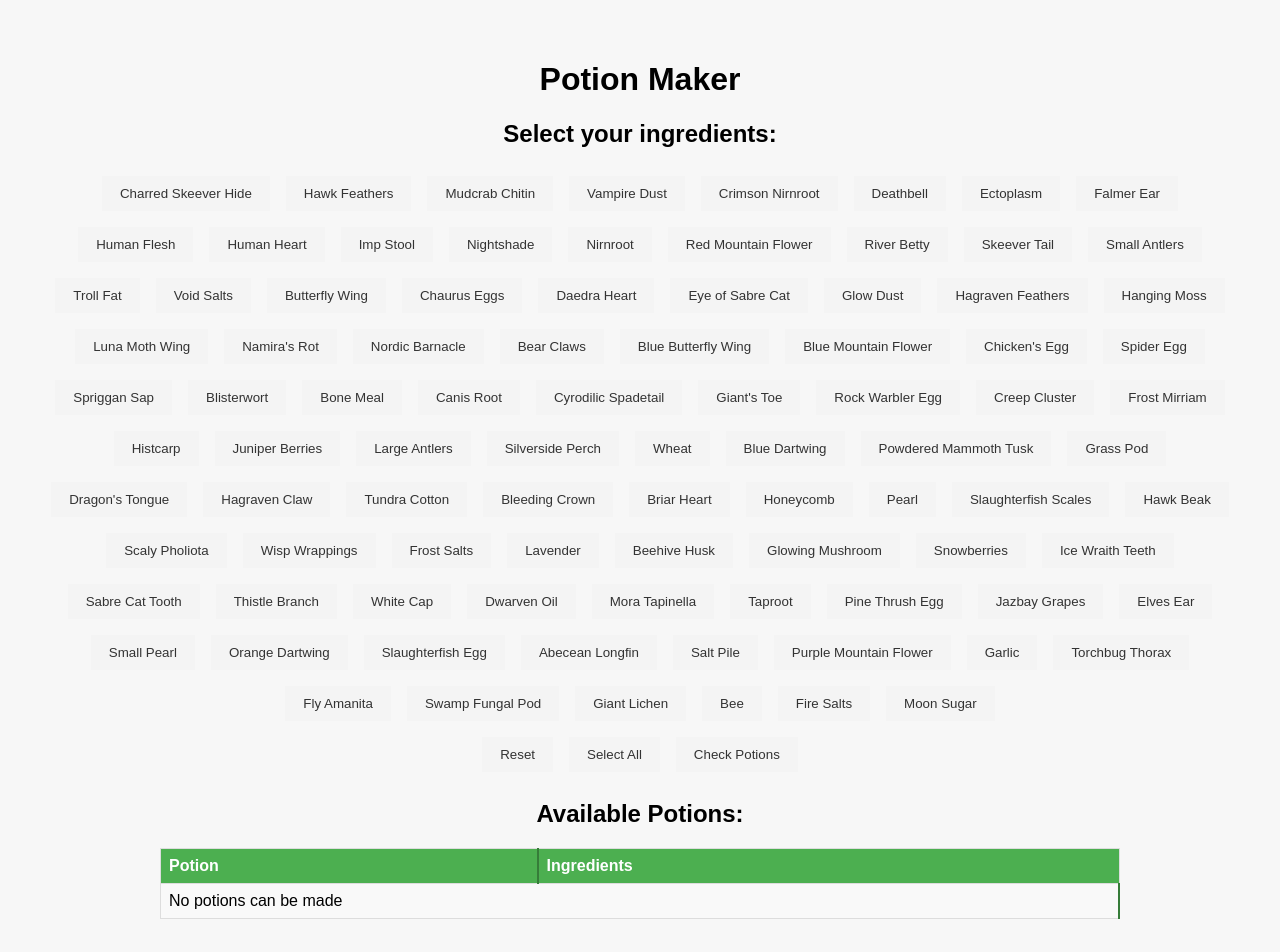
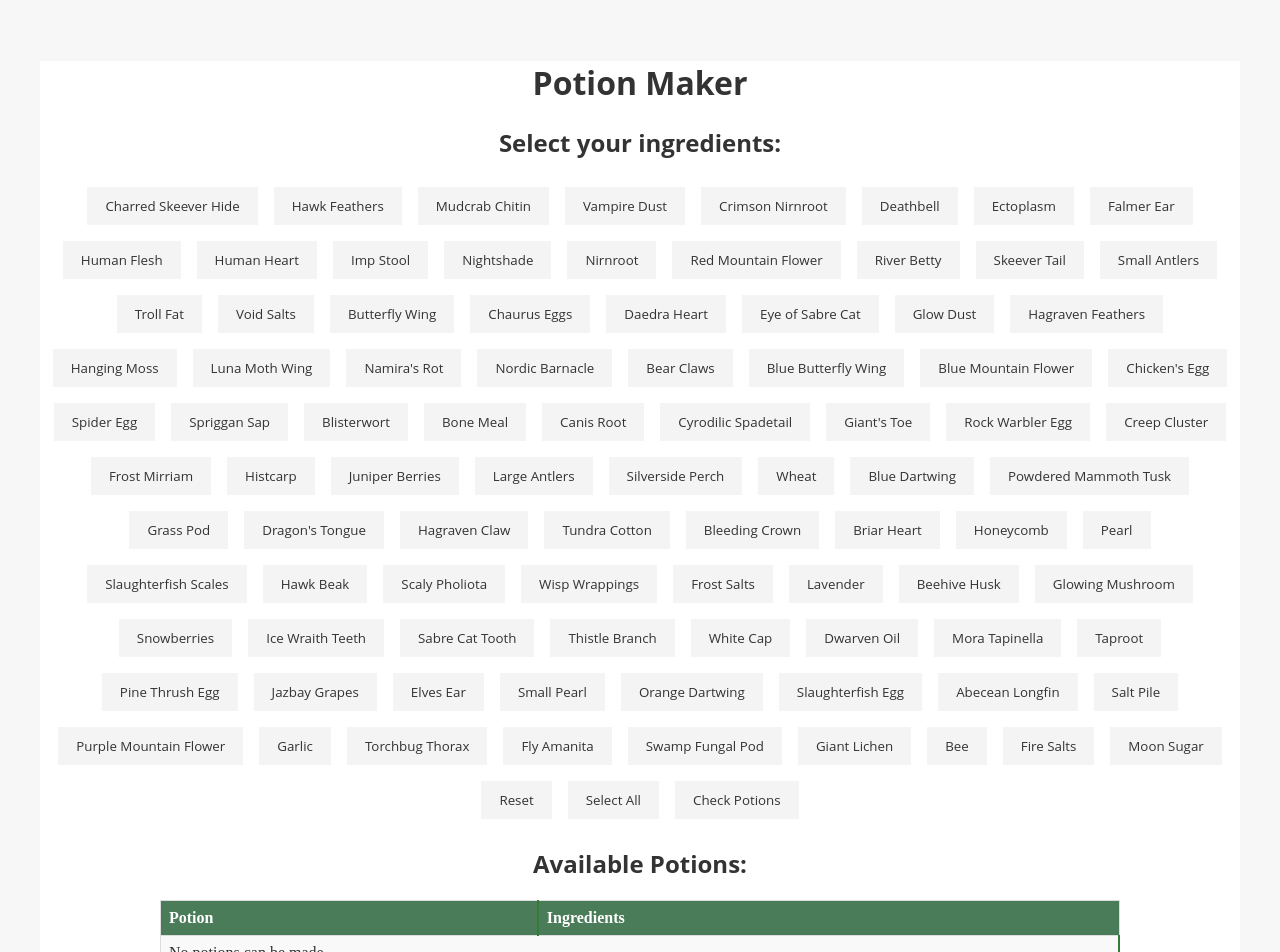
Before and after one commit to tgreer812/SkyrimWebApp, a React (Create React App) app: page / in a window 1280 px wide. Shown: the top 952 px of the page. Built offline with nearby package versions, Linux system fonts and the light colour scheme.

Commit message:
Fixed some warnings preventing deployment. Updated ui

```diff
--- a/package.json
+++ b/package.json
@@ -10,6 +10,9 @@
     "react": "^16.12.0",
     "react-dom": "^16.12.0",
     "react-scripts": "^5.0.1"
+  },
+  "devDependencies": {
+    "@babel/plugin-proposal-private-property-in-object": "^7.16.7"
   },
   "scripts": {
     "start": "react-scripts start",
--- a/src/App.css
+++ b/src/App.css
@@ -1,55 +1,79 @@
+:root {
+  --primary-color: #4a7c59; /* Dark green, more subtle than before */
+  --secondary-color: #c7d3bf; /* Light green */
+  --accent-color: #333333; /* Charcoal for text, ensures good readability */
+  --font-heading: 'Merriweather', serif; /* Elegant, readable serif font for headings */
+  --font-body: 'Open Sans', sans-serif; /* Clean, modern sans-serif for body text */
+}
+
 .App {
   text-align: center;
+  font-family: var(--font-body);
+  color: var(--accent-color);
+  background-color: #ffffff;
 }
 
 button {
   margin: 0.5rem;
   background-color: #f4f4f4;
-  color: #333;
+  color: var(--accent-color);
   border: 2px solid transparent;
   padding: 0.5rem 1rem;
-  transition: background-color 0.3s, color 0.3s, border-color 0.3s;
+  transition: background-color 0.3s, color 0.3s, border-color 0.3s, transform 0.2s;
+  font-family: var(--font-body);
 }
 
 button:hover {
-  background-color: #ddd;
+  background-color: var(--secondary-color);
+  transform: scale(1.05); /* Slight increase in size on hover for better feedback */
 }
 
 button.active {
-  background-color: #4CAF50;
+  background-color: var(--primary-color);
   color: white;
   border-color: #367c39;
 }
 
 table {
-  margin: 20px auto; /* Centers the table horizontally */
-  width: 80%; /* Set a specific width for the table */
-  border-collapse: collapse; /* Ensures borders between cells are merged */
+  margin: 20px auto; /* Center table */
+  width: 80%;
+  border-collapse: collapse;
 }
 
 th, td {
-  border: 1px solid #ddd; /* Light grey border for readability */
-  padding: 8px; /* Adequate padding for cell content */
-  text-align: left; /* Align text to the left within cells */
+  border: 1px solid #ddd;
+  padding: 8px;
+  text-align: left;
+  font-family: var(--font-heading);
 }
 
 th {
-  background-color: #4CAF50; /* Green background for header */
-  color: white; /* White text for contrast */
+  background-color: var(--primary-color);
+  color: white;
 }
 
 td {
-  background-color: #f9f9f9; /* Very light grey for cells to improve readability */
+  background-color: #f9f9f9;
 }
 
 th:first-child, td:first-child {
-  border-right: 2px solid #367c39; /* Distinct border to separate potion name from ingredients */
+  border-right: 2px solid #367c39;
 }
 
 tr:nth-child(even) {
-  background-color: #f2f2f2; /* Zebra striping for rows */
+  background-color: #f2f2f2;
 }
 
 tr:hover {
-  background-color: #ddd; /* Highlight row on hover for better interactivity */
+  background-color: #ddd;
 }
+
+@media (max-width: 768px) {
+  table, thead, tbody, th, td, tr {
+    display: block;
+    width: 100%;
+  }
+  th, td {
+    text-align: center; /* Center text for better mobile readability */
+  }
+}
--- a/src/App.js
+++ b/src/App.js
@@ -21,7 +21,7 @@ const App = () => {
     allIngredients.forEach(ingredient => {
       Cookies.set(ingredient, ingredients[ingredient], { expires: 365 }); // Cookie expires in 1 year
     });
-  }, [ingredients]);
+  }, [ingredients, allIngredients]);
 
   const handleIngredientClick = (ingredient) => {
     setIngredients({
```
Also changed, not shown: 1 other file (tests, documents, lock files or other folders).
